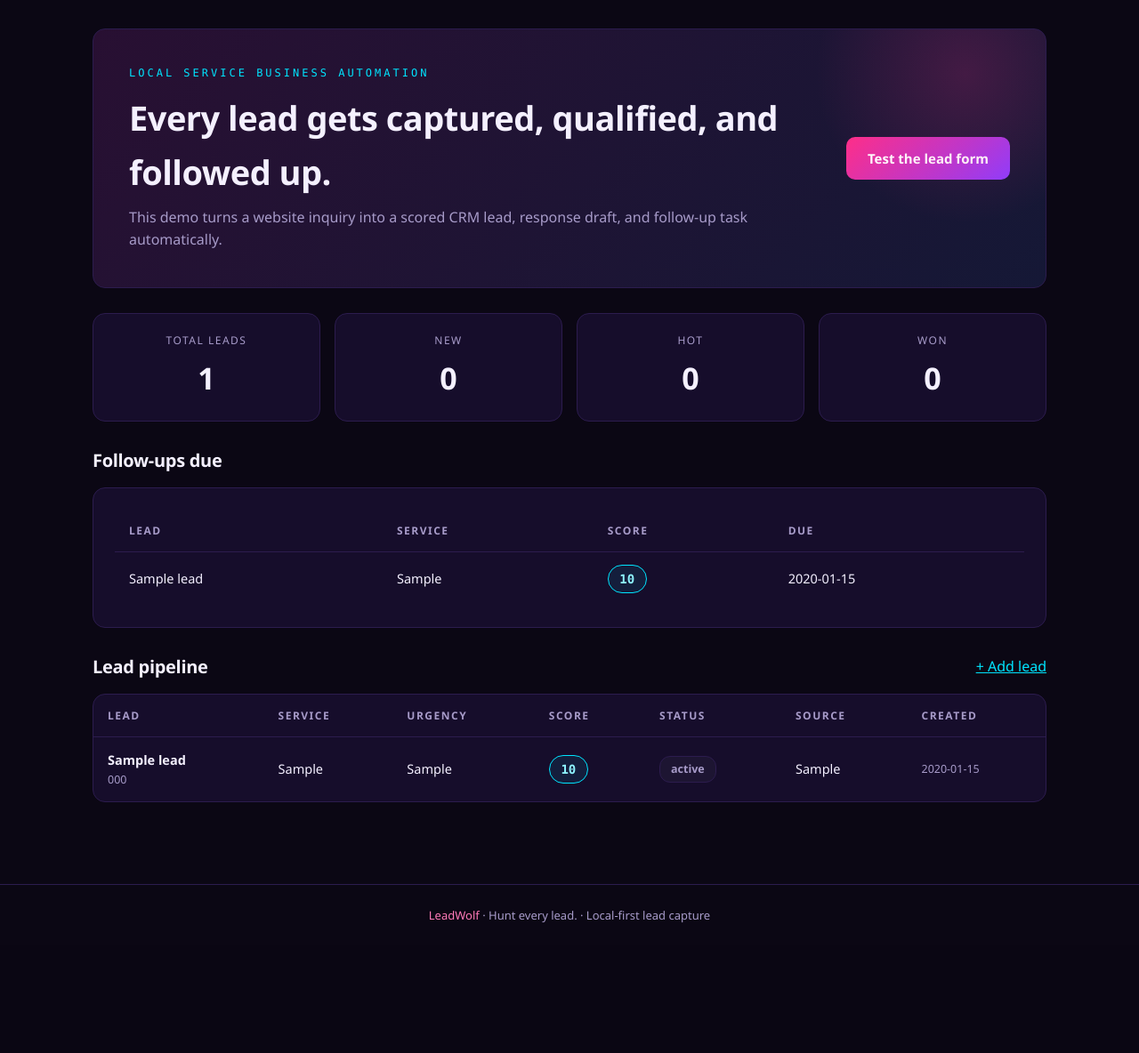
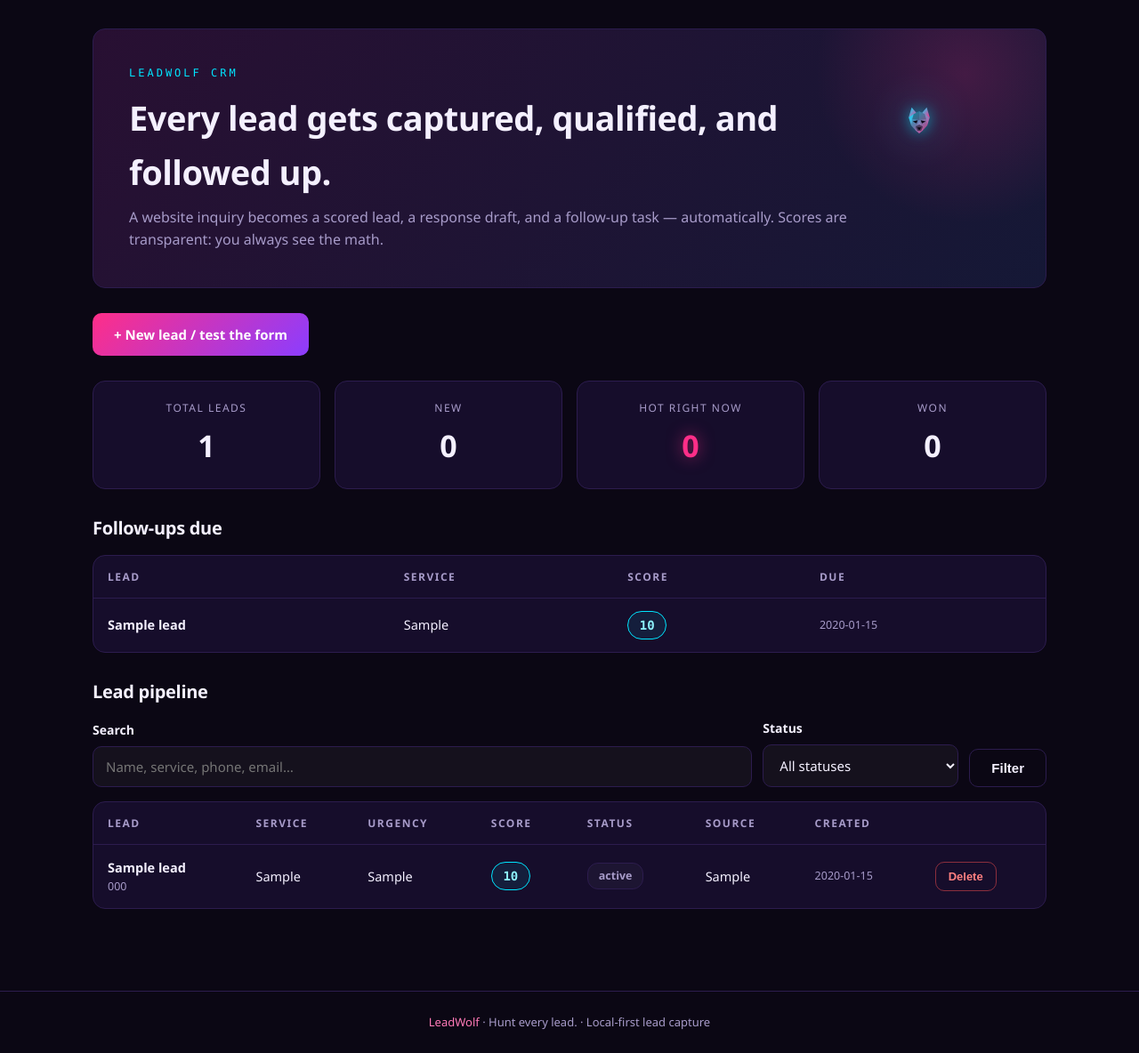
Before and after one commit to hyperwumpus/leadflow-ai, a Flask app: page / in a window 1280 px wide. Shown: the part 65-1249 px from the top of the page at 89% size. Before the commit the page ends 1103 px from the top, so only its background shows below. Run offline with Flask 3, Linux system fonts and the light colour scheme; tables that the repository leaves empty hold one stand-in row (values such as "Sample post").

Commit message:
LeadWolf revamp: templates/dashboard.html

```diff
--- a/templates/dashboard.html
+++ b/templates/dashboard.html
@@ -1,11 +1,113 @@
-{% extends 'base.html' %}{% block content %}
-<div class="hero"><div><p class="eyebrow">LOCAL SERVICE BUSINESS AUTOMATION</p><h1>Every lead gets captured, qualified, and followed up.</h1><p class="muted">This demo turns a website inquiry into a scored CRM lead, response draft, and follow-up task automatically.</p></div><a class="button" href="{{ url_for('intake') }}">Test the lead form</a></div>
+{% extends 'base.html' %}
+{% block title %}{{ app_name }} Dashboard — {{ tagline }}{% endblock %}
+{% block content %}
+
+<div class="hero">
+  <div>
+    <p class="eyebrow">LeadWolf CRM</p>
+    <h1>Every lead gets captured, qualified, and followed up.</h1>
+    <p class="muted">A website inquiry becomes a scored lead, a response draft, and a follow-up task — automatically. Scores are transparent: you always see the math.</p>
+  </div>
+  <div class="hero-wolf">{% include '_wolf.html' %}</div>
+</div>
+
+<div style="margin-bottom:28px">
+  <a class="button" href="{{ url_for('intake') }}">+ New lead / test the form</a>
+</div>
+
 <div class="stats">
   <div class="card stat"><span>Total leads</span><strong>{{ stats.total }}</strong></div>
   <div class="card stat"><span>New</span><strong>{{ stats.new }}</strong></div>
-  <div class="card stat"><span>Hot</span><strong>{{ stats.hot }}</strong></div>
+  <div class="card stat hot"><span>Hot right now</span><strong>{{ stats.hot }}</strong></div>
   <div class="card stat"><span>Won</span><strong>{{ stats.won }}</strong></div>
 </div>
-{% if due %}<section><h2>Follow-ups due</h2><div class="card"><table><thead><tr><th>Lead</th><th>Service</th><th>Score</th><th>Due</th></tr></thead><tbody>{% for lead in due %}<tr><td><a href="{{ url_for('lead_detail', lead_id=lead.id) }}">{{ lead.name }}</a></td><td>{{ lead.service }}</td><td><span class="score {% if lead.score >= 80 %}hot{% endif %}">{{ lead.score }}</span></td><td>{{ lead.followup_at|replace('T',' ') }}</td></tr>{% endfor %}</tbody></table></div></section>{% endif %}
-<section><div class="section-head"><h2>Lead pipeline</h2><a href="{{ url_for('intake') }}">+ Add lead</a></div><div class="card table-wrap"><table><thead><tr><th>Lead</th><th>Service</th><th>Urgency</th><th>Score</th><th>Status</th><th>Source</th><th>Created</th></tr></thead><tbody>{% for lead in leads %}<tr><td><a href="{{ url_for('lead_detail', lead_id=lead.id) }}"><strong>{{ lead.name }}</strong></a><div class="tiny">{{ lead.phone or lead.email }}</div></td><td>{{ lead.service }}</td><td>{{ lead.urgency }}</td><td><span class="score {% if lead.score >= 80 %}hot{% elif lead.score >= 60 %}warm{% endif %}">{{ lead.score }}</span></td><td><span class="status">{{ lead.status }}</span></td><td>{{ lead.source }}</td><td class="tiny">{{ lead.created_at|replace('T',' ') }}</td></tr>{% else %}<tr><td colspan="7" class="empty">No leads yet. Submit the lead form to watch the automation work.</td></tr>{% endfor %}</tbody></table></div></section>
+
+{% if due %}
+<section>
+  <h2>Follow-ups due</h2>
+  <div class="card table-wrap">
+    <table>
+      <thead><tr><th>Lead</th><th>Service</th><th>Score</th><th>Due</th></tr></thead>
+      <tbody>
+      {% for lead in due %}
+        <tr>
+          <td><a href="{{ url_for('lead_detail', lead_id=lead.id) }}"><strong>{{ lead.name }}</strong></a></td>
+          <td>{{ lead.service }}</td>
+          <td><span class="score {% if lead.score >= 80 %}hot{% elif lead.score >= 60 %}warm{% endif %}">{{ lead.score }}</span></td>
+          <td class="tiny">{{ lead.followup_at|replace('T', ' ') }}</td>
+        </tr>
+      {% endfor %}
+      </tbody>
+    </table>
+  </div>
+</section>
+{% endif %}
+
+<section>
+  <div class="section-head">
+    <h2>Lead pipeline</h2>
+  </div>
+
+  <form method="get" action="{{ url_for('dashboard') }}" class="toolbar">
+    <div class="field">
+      <label>Search
+        <input type="search" name="q" value="{{ q }}" placeholder="Name, service, phone, email…">
+      </label>
+    </div>
+    <div class="field" style="max-width:220px">
+      <label>Status
+        <select name="status">
+          <option value="">All statuses</option>
+          {% for s in statuses %}
+          <option value="{{ s }}" {% if status_filter == s %}selected{% endif %}>{{ s }}</option>
+          {% endfor %}
+        </select>
+      </label>
+    </div>
+    <div><button class="button secondary" type="submit">Filter</button></div>
+    {% if q or status_filter %}
+    <div><a class="button secondary" href="{{ url_for('dashboard') }}">Clear</a></div>
+    {% endif %}
+  </form>
+
+  <div class="card table-wrap">
+    <table>
+      <thead><tr>
+        <th>Lead</th><th>Service</th><th>Urgency</th><th>Score</th>
+        <th>Status</th><th>Source</th><th>Created</th><th></th>
+      </tr></thead>
+      <tbody>
+      {% for lead in leads %}
+        <tr>
+          <td>
+            <a href="{{ url_for('lead_detail', lead_id=lead.id) }}"><strong>{{ lead.name }}</strong></a>
+            <div class="tiny">{{ lead.phone or lead.email or '—' }}</div>
+          </td>
+          <td>{{ lead.service }}</td>
+          <td>{{ lead.urgency }}</td>
+          <td><span class="score {% if lead.score >= 80 %}hot{% elif lead.score >= 60 %}warm{% endif %}">{{ lead.score }}</span></td>
+          <td><span class="status s-{{ lead.status|lower|replace(' ', '') }}">{{ lead.status }}</span></td>
+          <td>{{ lead.source }}</td>
+          <td class="tiny">{{ lead.created_at|replace('T', ' ') }}</td>
+          <td>
+            <form method="post" action="{{ url_for('delete_lead', lead_id=lead.id) }}"
+                  onsubmit="return confirm('Delete {{ lead.name }}? This cannot be undone.');"
+                  class="inline-form">
+              <button class="button danger small" type="submit" title="Delete lead">Delete</button>
+            </form>
+          </td>
+        </tr>
+      {% else %}
+        <tr><td colspan="8" class="empty">
+          {% if q or status_filter %}
+            No leads match this filter. <a href="{{ url_for('dashboard') }}">Clear filters</a>
+          {% else %}
+            No leads yet. Submit the lead form to watch the automation work.
+          {% endif %}
+        </td></tr>
+      {% endfor %}
+      </tbody>
+    </table>
+  </div>
+</section>
 {% endblock %}
```
